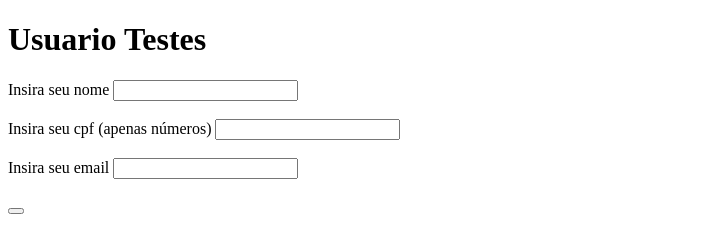
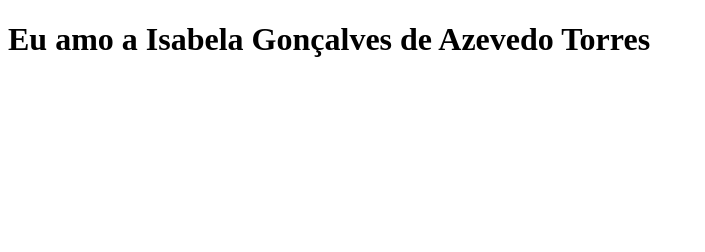
Before and after one commit to frassa09/testes_frontend_api, a website: page public/index.html in a window 1280 px wide. Shown: the whole page, without its empty margins (0-705 px from the left). Drawn offline with Linux system fonts and the light colour scheme.

Commit message:
Update index.html

```diff
--- a/public/index.html
+++ b/public/index.html
@@ -6,22 +6,6 @@
     <title>Document</title>
 </head>
 <body>
-    <h1>Usuario Testes</h1>
-
-    <label for="nome">Insira seu nome</label>
-    <input type="text" id="nome">
-    <br><br>
-
-
-    <label for="cpf">Insira seu cpf (apenas números)</label>
-    <input type="text" id="cpf">
-    <br><br>
-
-    <label for="email">Insira seu email</label>
-    <input type="text" id="email">
-
-    <br><br>
-    <button id="btnEnviar"></button>
-
+    <h1>Eu amo a Isabela Gonçalves de Azevedo Torres</h1>
 </body>
 </html>
```
